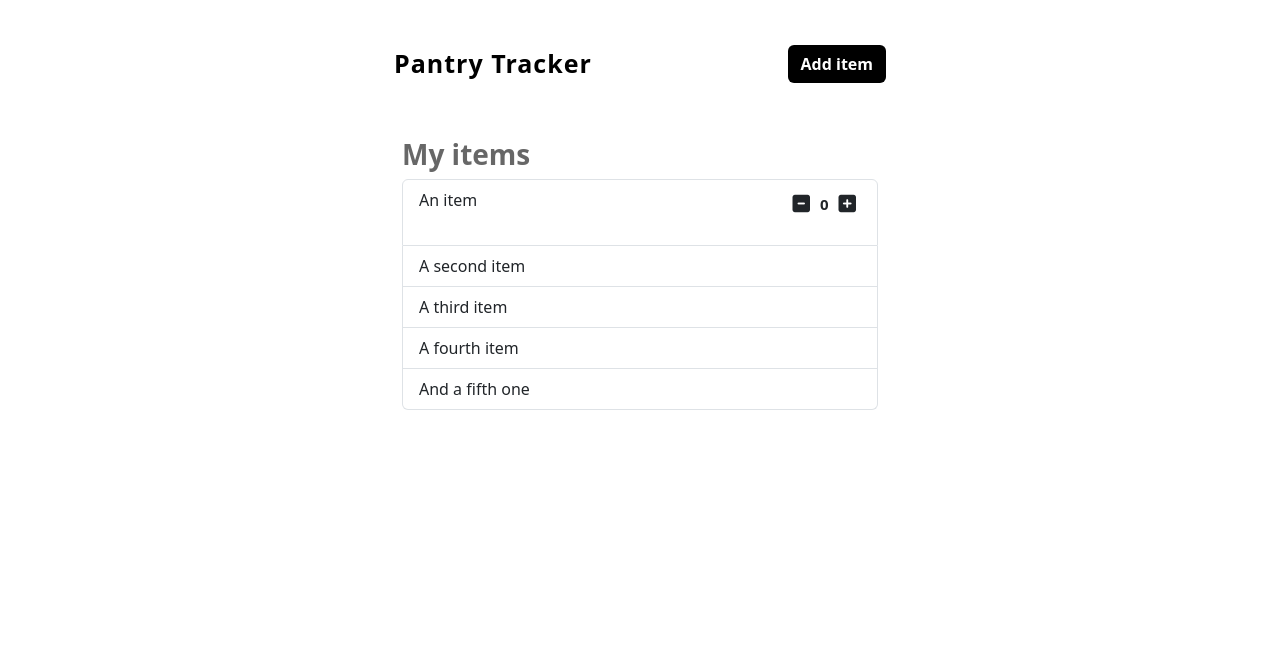
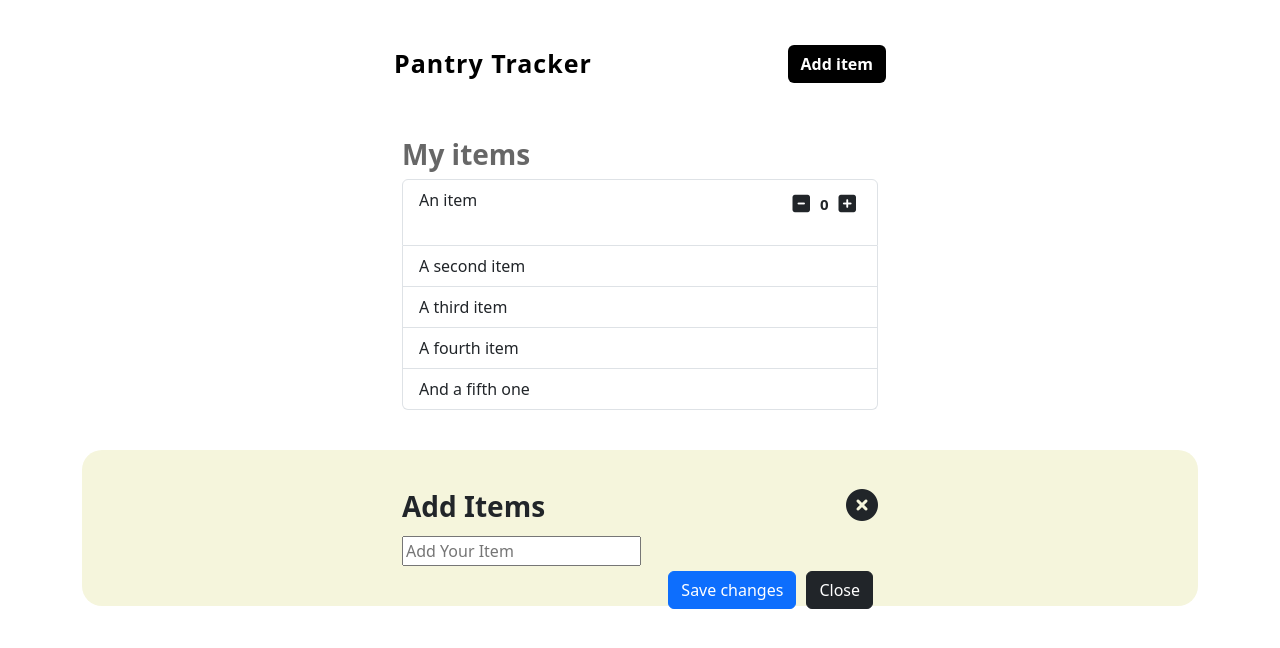
Before and after one commit to 19Amy/pantry-tracker, a plain HTML site: page index.html in a window 1280 px wide. Drawn offline with nearby package versions, Linux system fonts and the light colour scheme.

Commit message:
added out pop up tab

```diff
--- a/index.html
+++ b/index.html
@@ -51,7 +51,26 @@
                 <li class="list-group-item">And a fifth one</li>
               </ul>
         </div>
+
+
     </div>
+
+    <!-- modal -->
+
+    <div class="pop-up" >
+        <span>
+            <h3>
+                Add Items
+            </h3>
+            <i class="fa-solid fa-circle-xmark fa-2xl" id="close-popup"></i>
+        </span>
+        <form>
+         <input type="text" placeholder="Add Your Item" required>
+        </form>
+        <button type="button" class="btn btn-dark">Close</button>
+        <button type="button" class="btn btn-primary">Save changes</button>
+    </div>
+
 
     <script src="./src/index.js"></script>
 
--- a/src/style.css
+++ b/src/style.css
@@ -1,3 +1,4 @@
+
 .container{
     align-items: center;
 }
@@ -38,12 +39,14 @@
 .counter{
     display: flex;
 }
-#decrement,#increment{
+#decrement,
+#increment{
     margin: 15px 5px 1px 5px;
 
 }
-#decrement:hover,#increment:hover{
-
+#decrement:hover,
+#increment:hover{
+    cursor: pointer;
     color: gray;
 }
 .counter p{
@@ -51,3 +54,37 @@
     font-weight: bold;
     font-size: 15px;
 }
+
+/*MODAL*/
+.pop-up{
+    background-color: beige;
+    padding: 40px 20px;
+    border-radius: 20px;
+    padding: 40px 320px;
+}
+.pop-up span{
+    margin-bottom: 5px;
+}
+.pop-up h3{
+    font-weight: bold;
+}
+.pop-up span{
+    display: flex;
+    justify-content: space-between;
+}
+.pop-up form{
+    display: flex;
+    justify-content: left;
+}
+#close-popup{
+    margin-top: 15px;
+}
+#close-popup:hover{
+    cursor: pointer;
+    color: gray;
+}
+.pop-up button{
+   margin: 5px;
+   float: right;
+   margin-bottom: 15px;
+}
```
